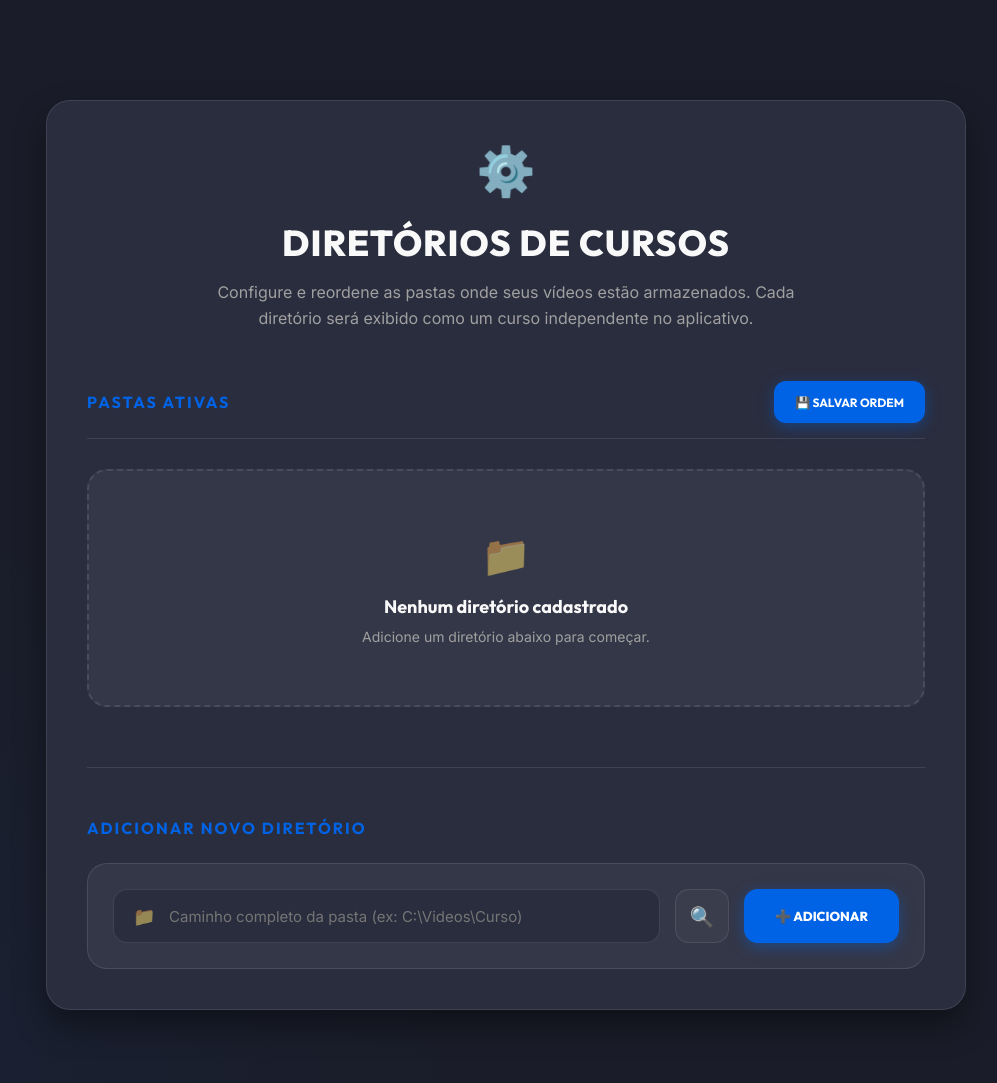
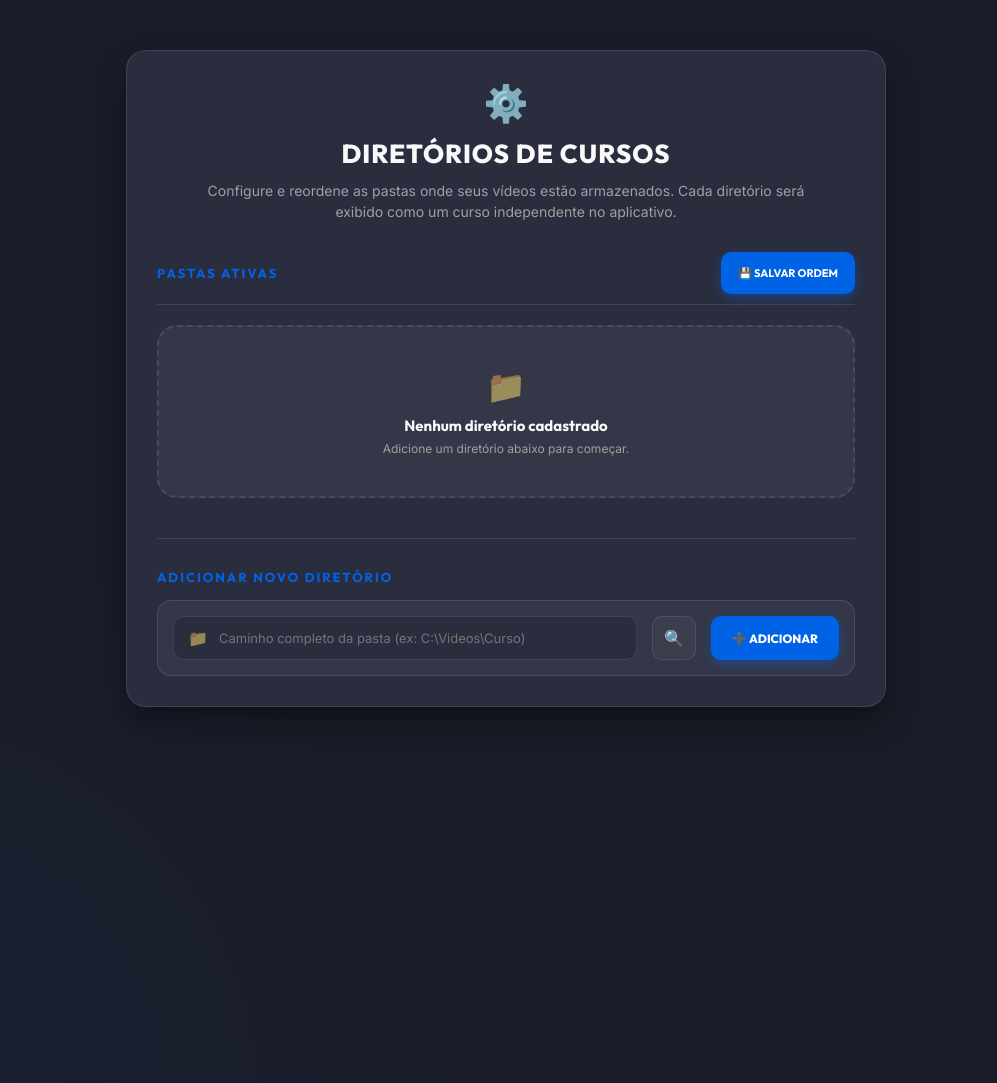
Before and after one commit to Leydson22/Organizing, a Flask app: page /config in a window 1280 px wide. Shown: the part 70-1153 px from the top of the page, without its empty margins (134-1131 px from the left). Run offline with Flask 3, Linux system fonts and the light colour scheme; parts of the project's set-up code (start-up, migrations or seed data) failed here and were passed over.

Commit message:
Optimize and compact desktop configuration page visual elements

```diff
--- a/templates/config.html
+++ b/templates/config.html
@@ -14,27 +14,27 @@
         min-height: 0;
     }
     .config-container {
-        max-width: 1000px;
+        max-width: 800px; /* Reduced from 1000px */
         margin: 0 auto;
-        padding: 40px;
+        padding: 20px; /* Reduced from 40px */
         animation: fadeInUp 0.6s ease-out;
     }
     .settings-card {
         background: var(--card-bg);
         border: 1px solid var(--border-color);
-        border-radius: 24px;
-        padding: 40px;
+        border-radius: 20px; /* Reduced from 24px */
+        padding: 30px; /* Reduced from 40px */
         box-shadow: var(--shadow-lg);
     }
     .folder-item {
         background: var(--hover-bg);
         border: 1px solid var(--border-color);
-        border-radius: 16px;
-        padding: 20px 25px;
-        margin-bottom: 15px;
+        border-radius: 12px; /* Reduced from 16px */
+        padding: 12px 18px; /* Reduced from 20px 25px */
+        margin-bottom: 10px; /* Reduced from 15px */
         display: flex;
         align-items: center;
-        gap: 20px;
+        gap: 15px; /* Reduced from 20px */
         transition: var(--transition);
         cursor: grab;
     }
@@ -47,12 +47,12 @@
     }
     .folder-name {
         font-family: 'Outfit', sans-serif;
-        font-size: 18px;
+        font-size: 15px; /* Reduced from 18px */
         font-weight: 700;
         color: var(--text-color);
     }
     .folder-path {
-        font-size: 12px;
+        font-size: 11px; /* Reduced from 12px */
         color: var(--text-muted);
         font-family: monospace;
         margin-top: 4px;
@@ -60,8 +60,8 @@
     input[type="text"] {
         background: var(--input-bg);
         border: 1px solid var(--border-color);
-        border-radius: 12px;
-        padding: 14px 20px;
+        border-radius: 10px; /* Reduced from 12px */
+        padding: 10px 16px; /* Reduced from 14px 20px */
         color: var(--text-color);
         font-family: inherit;
         outline: none;
@@ -199,66 +199,66 @@
         </div>
     </header>
 
-    <main class="main-content" style="overflow-y: auto; background: radial-gradient(circle at bottom left, rgba(0, 99, 229, 0.05), transparent 600px); padding-top: 60px;">
+    <main class="main-content" style="overflow-y: auto; background: radial-gradient(circle at bottom left, rgba(0, 99, 229, 0.05), transparent 600px); padding-top: 30px;">
         <div class="config-container">
             <div class="settings-card">
-                <div style="margin-bottom: 50px; text-align: center;">
-                    <div style="font-size: 48px; margin-bottom: 20px;">⚙️</div>
-                    <h2 style="font-family: 'Outfit', sans-serif; font-size: 36px; margin-bottom: 15px; font-weight: 800; text-transform: uppercase; letter-spacing: 1px;">Diretórios de Cursos</h2>
-                    <p style="color: var(--text-muted); font-size: 16px; max-width: 600px; margin: 0 auto; line-height: 1.6;">Configure e reordene as pastas onde seus vídeos estão armazenados. Cada diretório será exibido como um curso independente no aplicativo.</p>
+                <div style="margin-bottom: 30px; text-align: center;">
+                    <div style="font-size: 36px; margin-bottom: 12px;">⚙️</div>
+                    <h2 style="font-family: 'Outfit', sans-serif; font-size: 26px; margin-bottom: 10px; font-weight: 800; text-transform: uppercase; letter-spacing: 1px;">Diretórios de Cursos</h2>
+                    <p style="color: var(--text-muted); font-size: 14px; max-width: 600px; margin: 0 auto; line-height: 1.5;">Configure e reordene as pastas onde seus vídeos estão armazenados. Cada diretório será exibido como um curso independente no aplicativo.</p>
                 </div>
 
                 <div class="folder-list">
-                    <div style="display: flex; justify-content: space-between; align-items: center; margin-bottom: 30px; border-bottom: 1px solid var(--border-color); padding-bottom: 15px;">
-                        <h3 style="font-family: 'Outfit', sans-serif; font-size: 16px; font-weight: 700; letter-spacing: 2px; color: var(--accent-color); text-transform: uppercase; margin: 0;">Pastas Ativas</h3>
-                        <button onclick="saveChanges()" class="btn btn-primary" style="padding: 10px 20px; font-size: 12px; border-radius: 12px; box-shadow: 0 4px 15px var(--accent-glow);">💾 SALVAR ORDEM</button>
+                    <div style="display: flex; justify-content: space-between; align-items: center; margin-bottom: 20px; border-bottom: 1px solid var(--border-color); padding-bottom: 10px;">
+                        <h3 style="font-family: 'Outfit', sans-serif; font-size: 13px; font-weight: 700; letter-spacing: 2px; color: var(--accent-color); text-transform: uppercase; margin: 0;">Pastas Ativas</h3>
+                        <button onclick="saveChanges()" class="btn btn-primary" style="padding: 8px 16px; font-size: 11px; border-radius: 10px; box-shadow: 0 4px 12px var(--accent-glow);">💾 SALVAR ORDEM</button>
                     </div>
 
                     <div id="folder-list-container">
                         {% for item in video_dirs %}
                         <div class="folder-item" data-path="{{ item.path }}">
-                            <div class="drag-handle" style="cursor: grab; color: var(--text-muted); font-size: 20px; padding: 10px; opacity: 0.5; transition: 0.3s;" onmouseover="this.style.opacity='1'" onmouseout="this.style.opacity='0.5'" title="Arraste para reordenar">
+                            <div class="drag-handle" style="cursor: grab; color: var(--text-muted); font-size: 16px; padding: 6px; opacity: 0.5; transition: 0.3s;" onmouseover="this.style.opacity='1'" onmouseout="this.style.opacity='0.5'" title="Arraste para reordenar">
                                 ☰
                             </div>
                             <div class="folder-info" style="flex: 1; padding: 0 10px;">
-                                <div style="display: flex; align-items: center; gap: 12px;">
+                                <div style="display: flex; align-items: center; gap: 10px;">
                                     <span class="display-name folder-name" style="text-transform: uppercase;">{{ item.name }}</span>
-                                    <button onclick="toggleEdit(this)" class="btn btn-secondary" style="padding: 6px; border-radius: 8px; font-size: 12px; height: auto;" title="Renomear Curso">✏️</button>
+                                    <button onclick="toggleEdit(this)" class="btn btn-secondary" style="padding: 4px; border-radius: 6px; font-size: 10px; height: auto;" title="Renomear Curso">✏️</button>
                                 </div>
-                                <div class="folder-path" style="margin-top: 8px; opacity: 0.7;"><span style="color: var(--accent-color);">📂</span> {{ item.path }}</div>
+                                <div class="folder-path" style="margin-top: 4px; opacity: 0.7;"><span style="color: var(--accent-color);">📂</span> {{ item.path }}</div>
                             </div>
 
-                            <div class="edit-controls" style="display: none; flex: 1; gap: 15px; padding: 0 10px;">
-                                <input type="text" class="edit-input" value="{{ item.name }}" style="flex: 1; padding: 12px 20px; font-size: 15px; font-weight: 600; text-transform: uppercase;">
-                                <button onclick="confirmRename(this)" class="btn btn-primary" style="padding: 12px 25px; font-size: 12px;">CONFIRMAR</button>
+                            <div class="edit-controls" style="display: none; flex: 1; gap: 10px; padding: 0 10px;">
+                                <input type="text" class="edit-input" value="{{ item.name }}" style="flex: 1; padding: 8px 12px; font-size: 13px; font-weight: 600; text-transform: uppercase;">
+                                <button onclick="confirmRename(this)" class="btn btn-primary" style="padding: 8px 15px; font-size: 11px;">CONFIRMAR</button>
                             </div>
 
                             <form action="/remover_pasta" method="POST" style="margin: 0;">
                                 <input type="hidden" name="pasta" value="{{ item.path }}">
-                                <button type="submit" class="btn" style="background: rgba(239, 68, 68, 0.1); color: #ef4444; border: 1px solid rgba(239, 68, 68, 0.2); padding: 10px; font-size: 16px; border-radius: 12px; transition: all 0.3s; display: flex; align-items: center; justify-content: center;" onmouseover="this.style.background='#ef4444'; this.style.color='white'" onmouseout="this.style.background='rgba(239, 68, 68, 0.1)'; this.style.color='#ef4444'" title="Remover Diretório">🗑️</button>
+                                <button type="submit" class="btn" style="background: rgba(239, 68, 68, 0.1); color: #ef4444; border: 1px solid rgba(239, 68, 68, 0.2); padding: 8px; font-size: 13px; border-radius: 10px; transition: all 0.3s; display: flex; align-items: center; justify-content: center;" onmouseover="this.style.background='#ef4444'; this.style.color='white'" onmouseout="this.style.background='rgba(239, 68, 68, 0.1)'; this.style.color='#ef4444'" title="Remover Diretório">🗑️</button>
                             </form>
                         </div>
                         {% endfor %}
                     </div>
 
                     {% if not video_dirs %}
-                    <div style="text-align: center; padding: 60px 40px; background: var(--hover-bg); border: 2px dashed var(--border-color); border-radius: 20px; color: var(--text-muted); margin-bottom: 20px;">
-                        <div style="font-size: 40px; margin-bottom: 15px; opacity: 0.5;">📁</div>
-                        <h4 style="font-family: 'Outfit', sans-serif; font-size: 18px; color: var(--text-color); margin-bottom: 10px;">Nenhum diretório cadastrado</h4>
-                        <p style="font-size: 14px;">Adicione um diretório abaixo para começar.</p>
+                    <div style="text-align: center; padding: 40px 20px; background: var(--hover-bg); border: 2px dashed var(--border-color); border-radius: 20px; color: var(--text-muted); margin-bottom: 20px;">
+                        <div style="font-size: 32px; margin-bottom: 10px; opacity: 0.5;">📁</div>
+                        <h4 style="font-family: 'Outfit', sans-serif; font-size: 15px; color: var(--text-color); margin-bottom: 6px;">Nenhum diretório cadastrado</h4>
+                        <p style="font-size: 12px;">Adicione um diretório abaixo para começar.</p>
                     </div>
                     {% endif %}
                 </div>
 
-                <div style="margin-top: 60px; padding-top: 50px; border-top: 1px solid var(--border-color);">
-                    <h3 style="font-family: 'Outfit', sans-serif; font-size: 16px; font-weight: 700; letter-spacing: 2px; color: var(--accent-color); text-transform: uppercase; margin-bottom: 25px;">Adicionar Novo Diretório</h3>
-                    <form action="/adicionar_pasta" method="POST" style="display: flex; gap: 15px; align-items: stretch; background: var(--hover-bg); padding: 25px; border-radius: 20px; border: 1px solid var(--border-color);">
+                <div style="margin-top: 40px; padding-top: 30px; border-top: 1px solid var(--border-color);">
+                    <h3 style="font-family: 'Outfit', sans-serif; font-size: 13px; font-weight: 700; letter-spacing: 2px; color: var(--accent-color); text-transform: uppercase; margin-bottom: 15px;">Adicionar Novo Diretório</h3>
+                    <form action="/adicionar_pasta" method="POST" style="display: flex; gap: 15px; align-items: stretch; background: var(--hover-bg); padding: 15px; border-radius: 14px; border: 1px solid var(--border-color);">
                         <div style="flex: 1; position: relative; display: flex; align-items: center;">
-                            <div style="position: absolute; left: 20px; font-size: 18px; opacity: 0.5;">📁</div>
-                            <input type="text" id="nova_pasta" name="nova_pasta" placeholder="Caminho completo da pasta (ex: C:\Videos\Curso)" required style="width: 100%; padding-left: 55px; height: 54px; font-size: 15px; border-radius: 14px;">
+                            <div style="position: absolute; left: 15px; font-size: 16px; opacity: 0.5;">📁</div>
+                            <input type="text" id="nova_pasta" name="nova_pasta" placeholder="Caminho completo da pasta (ex: C:\Videos\Curso)" required style="width: 100%; padding-left: 45px; height: 44px; font-size: 13px; border-radius: 10px;">
                         </div>
-                        <button type="button" class="btn btn-secondary" onclick="procurarPasta()" style="height: 54px; width: 54px; padding: 0; display: flex; align-items: center; justify-content: center; font-size: 20px; border-radius: 14px;" title="Procurar pasta no computador">🔍</button>
-                        <button type="submit" class="btn btn-primary" style="height: 54px; padding: 0 30px; font-size: 13px; font-weight: 800; border-radius: 14px; box-shadow: 0 4px 15px var(--accent-glow);">➕ ADICIONAR</button>
+                        <button type="button" class="btn btn-secondary" onclick="procurarPasta()" style="height: 44px; width: 44px; padding: 0; display: flex; align-items: center; justify-content: center; font-size: 16px; border-radius: 10px;" title="Procurar pasta no computador">🔍</button>
+                        <button type="submit" class="btn btn-primary" style="height: 44px; padding: 0 20px; font-size: 12px; font-weight: 800; border-radius: 10px; box-shadow: 0 4px 12px var(--accent-glow);">➕ ADICIONAR</button>
                     </form>
                 </div>
             </div>
```
